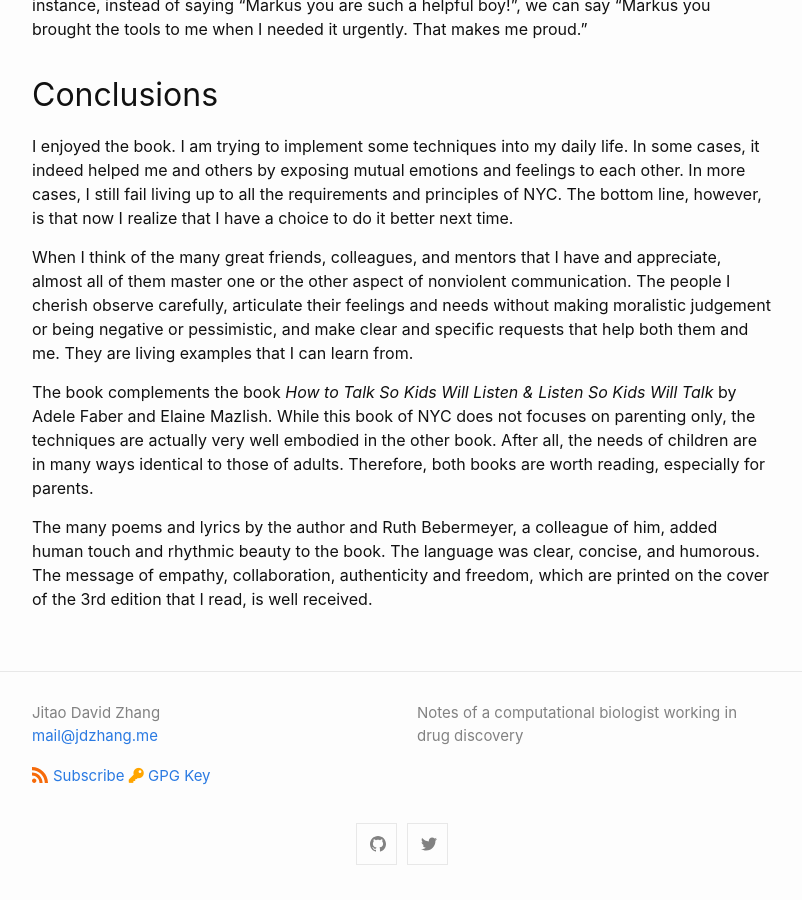
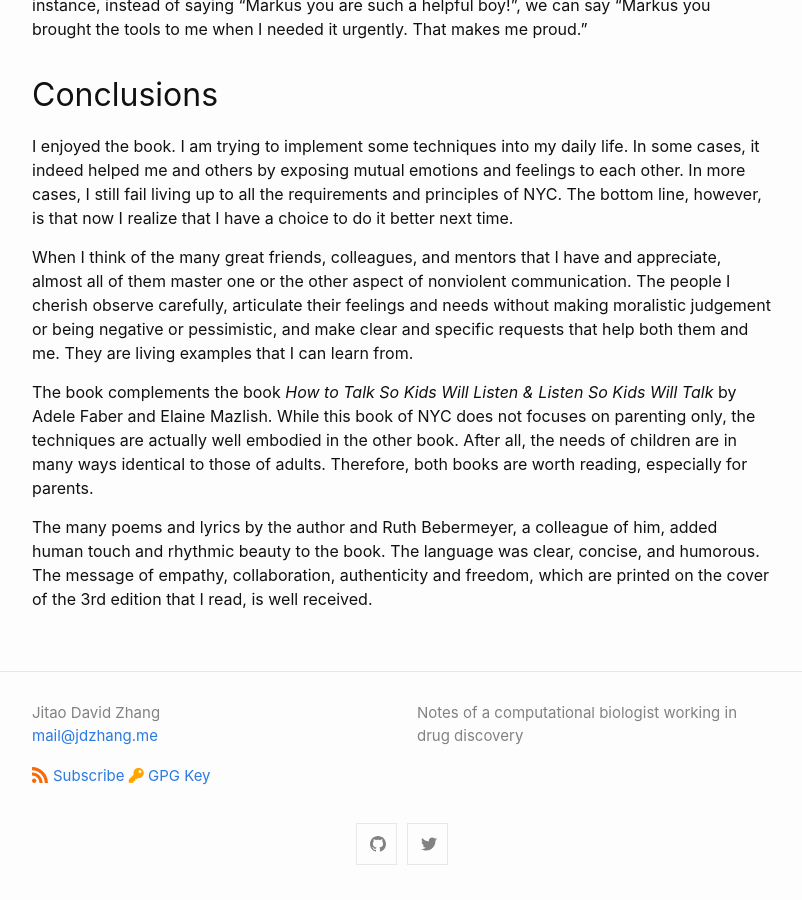
Before and after one commit to Accio/accio.github.io, a Jekyll site: the page built from _posts/2020-05-24-nvc.md, in a window 1280 px wide and 900 px high, scrolled down 5372 px. Shown: the whole window, without its empty margins (238-1040 px from the left). Built offline with Jekyll 4.4.1, drawn with Linux system fonts in a browser that asks for light colours; comment, search, counter and statistics services are not loaded; some of the changed lines change nothing that is shown.

Commit message:
passed proselinter check

```diff
--- a/_posts/2020-05-24-nvc.md
+++ b/_posts/2020-05-24-nvc.md
@@ -32,22 +32,22 @@
 separate them from evaluations. If we mix observations with evaluations, others
 tend to hear criticism. Instead of static generalizations, describe specific
 observations specific to time and context. For instance, instead of saying
-"Tony is a good team player", we can say "Tony helped other members of the team
-by sharing his experience."
+&ldquo;Tony is a good team player&rdquo;, we can say &ldquo;Tony helped other members of the team
+by sharing his experience.&rdquo;
 
 ### Feelings
 
 The second component is to express our feelings clearly and specifically. It is
 important to distinguish between expression of feeling and thoughts,
-assessments, and interpretations. For instance, instead of saying "I am not a
-good piano player", we can say "I am annoyed/impatient/frustrated with myself
-that I cannot play piano well".
+assessments, and interpretations. For instance, instead of saying “I am not a
+good piano player", we can say &ldquo;I am annoyed/impatient/frustrated with myself
+that I cannot play piano well&rdquo;.
 
 A simple way to check whether we have expressed our feelings is to use a
-sentence of the form "I feel this because *I* ...", and to refrain from using
-"I feel this because *you*...". While the first sentence expresses *my* feelings,
-the second sentence expresses rather my *judgement* and is almost certainly
-interpreted as criticism.
+sentence of the form &ldquo;I feel this because *I* &hellip;&rdquo;, and to refrain
+from using &ldquo;I feel this because *you* &hellip;&rdquo;. While the first sentence
+expresses *my* feelings, the second sentence expresses rather my *judgement*
+and is almost certainly interpreted as criticism.
 
 As a foreign-language speaker, I find it challenging to build a vocabulary of
 feelings that express nuisances. I searched around for tools and found the two
@@ -70,7 +70,7 @@
 
 A [more recent publication](https://doi.org/10.1111/j.1467-9280.2007.02024.x)
 even maps words in higher six dimensions by using among others principal
-component analysis.  Nevertheless, for my purpose of finding an appropriate
+component analysis. Nevertheless, for my purpose of finding an appropriate
 word to express myself, the 2D plot above suffices.
 
 ### Needs
@@ -82,7 +82,7 @@
 When we communicate with others and hear negative comments, we have four
 options: (1) blame ourselves, (2) blame others, (3) sense our own feelings and
 needs, and (4) sense the feelings and needs hidden in other person's negative
-comments.  Try to avoid (1) and (2) and exercise and get more muscle in (3) and
+comments. Try to avoid (1) and (2) and exercise and get more muscle in (3) and
 (4).
 
 Judgments, criticisms, diagnoses, and interpretations of others can be seen as
@@ -98,8 +98,8 @@
 The fourth component of NVC is to communicate what we would to request of each
 other to enrich each of our lives. Generalized, vague or ambiguous words should
 be replaced by actionable, concrete words. For instance, instead of saying
-"Mary please take care of your sister", we may say "Mary, will please help your
-sister wear her shoes?" The clearer we are about what we want back, the more
+&ldquo;Mary please take care of your sister&rdquo;, we may say &ldquo;Mary, will please help your
+sister wear her shoes?&rdquo; The clearer we are about what we want back, the more
 likely that we will get it.
 
 We have to make sure that the audience of our requests perceive them indeed as
@@ -182,9 +182,9 @@
 of influencing or manipulating the behaviour of others.
 
 We state three things if we want to appraise someone: the action, the need, and
-the feelings. For instance, instead of saying "Markus you are such a helpful
-boy!", we can say "Markus you brought the tools to me when I needed it
-urgently. That makes me proud."
+the feelings. For instance, instead of saying &ldquo;Markus you are such a helpful
+boy!&rdquo;, we can say &ldquo;Markus you brought the tools to me when I needed it
+urgently. That makes me proud.&rdquo;
 
 ## Conclusions
 
@@ -203,7 +203,7 @@
 
 The book complements the book *How to Talk So Kids Will Listen & Listen So Kids
 Will Talk* by Adele Faber and Elaine Mazlish. While this book of NYC does not
-focuses on parenting only, the techniques are actually very well embodied in the
+focuses on parenting only, the techniques are actually well embodied in the
 other book. After all, the needs of children are in many ways identical to
 those of adults. Therefore, both books are worth reading, especially for parents.
 
```
